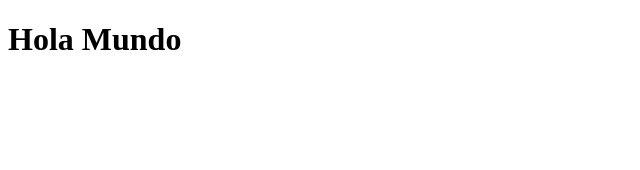
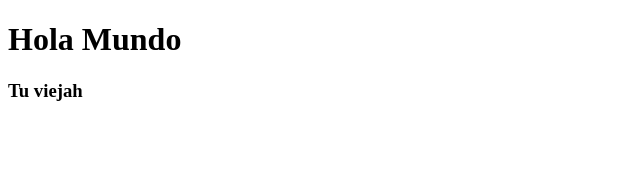
Before and after one commit to TomasSorgetti/profileup, a React (Vite) app: page / in a window 1280 px wide. Shown: the top 170 px of the page, without its empty margins (0-640 px from the left). Built offline with nearby package versions, Linux system fonts and the light colour scheme.

Commit message:
tommy test git

```diff
--- a/src/App.jsx
+++ b/src/App.jsx
@@ -5,7 +5,7 @@ function App() {
   return (
     <>
     <h1>Hola Mundo</h1>
-
+    <h3>Tu viejah</h3>
     </>
   )
 }
```
Also changed, not shown: 1 other file (tests, documents, lock files or other folders).
